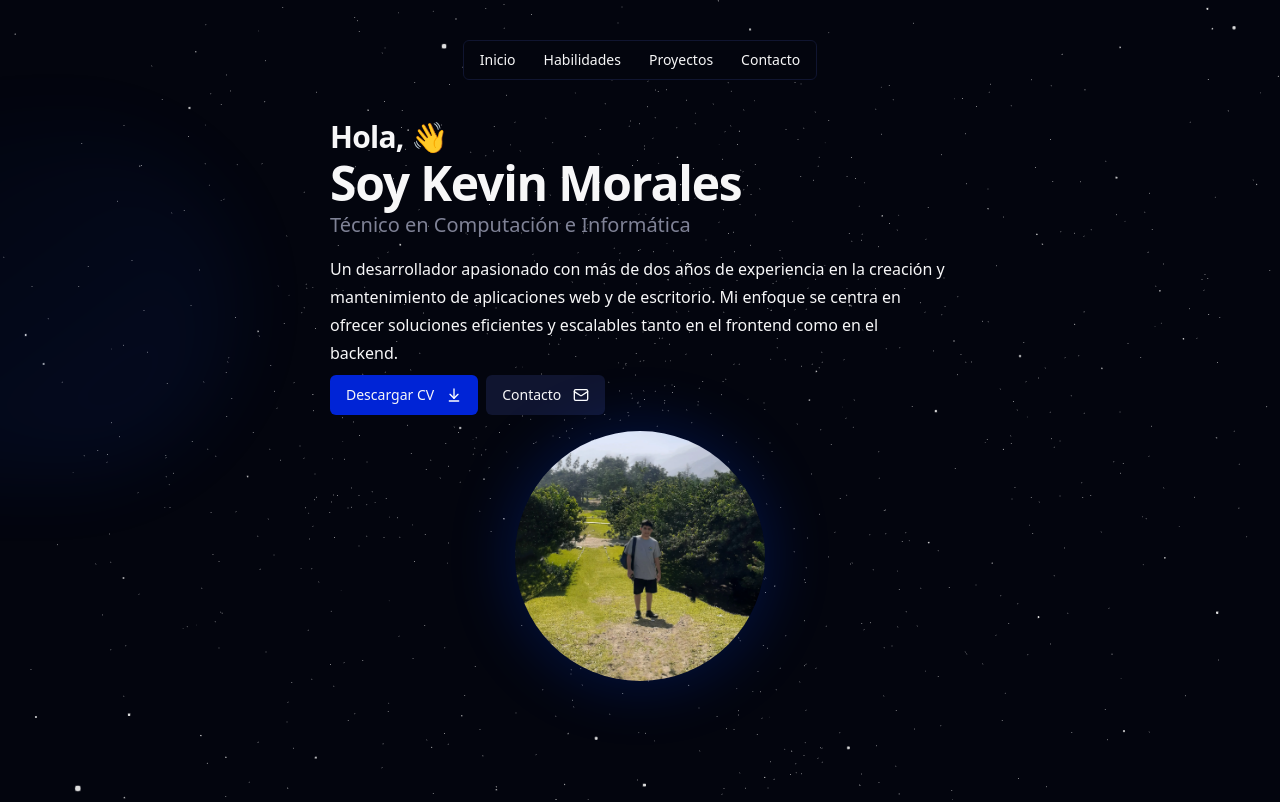
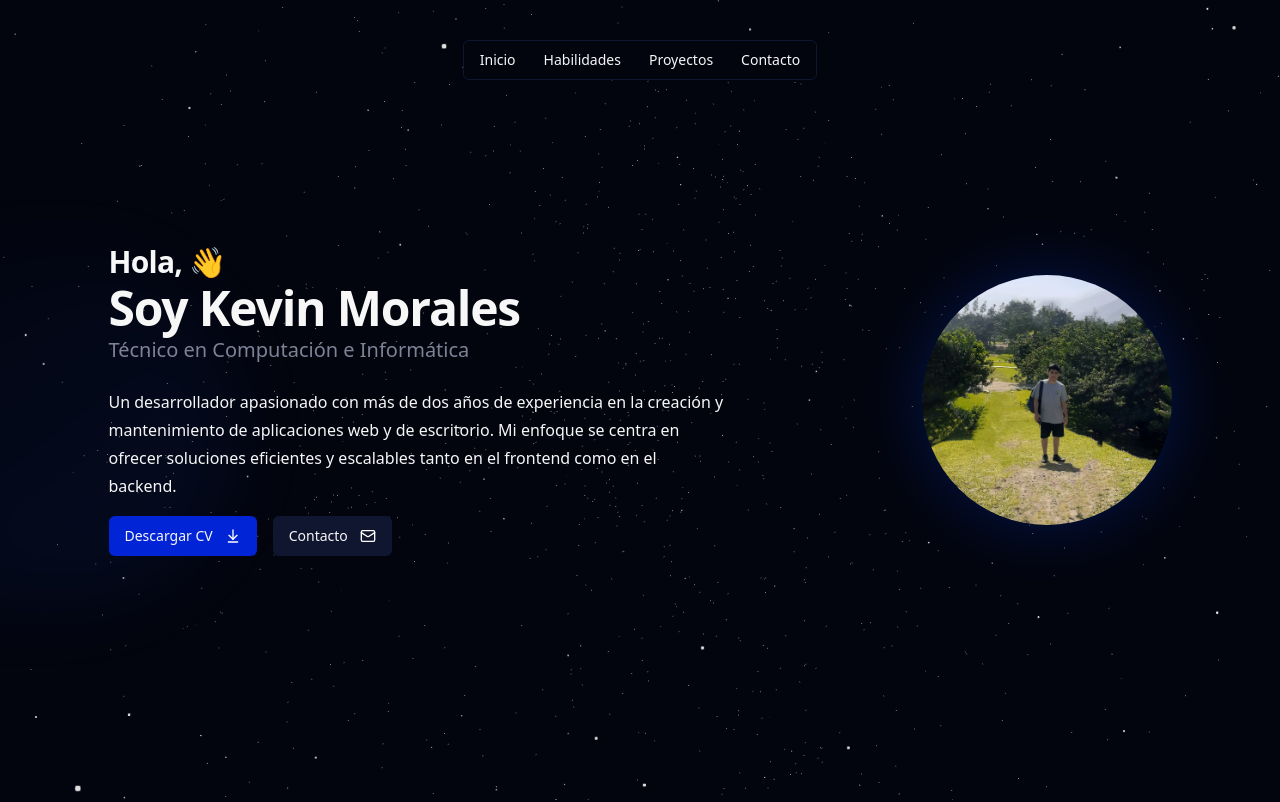
Before and after one commit to kefer16/portafolio, a Next.js app: page / in a window 1280 px wide. Shown: the top 802 px of the page. Built offline with nearby package versions, Linux system fonts and the light colour scheme.

Commit message:
correccion para dispositivos md

```diff
--- a/src/components/banner1.tsx
+++ b/src/components/banner1.tsx
@@ -27,8 +27,8 @@ export default function Banner() {
             before:dark:to-blue-700 before:dark:opacity-10 after:dark:from-sky-900 after:dark:via-[#0141ff]
             after:dark:opacity-40 sm:before:w-[480px] sm:after:w-[240px] before:lg:h-[360px]"
             ></div>
-            <div className="w-full px-5 flex flex-col gap-4 relative place-items-center">
-               <div className="w-full flex flex-col gap-2 md:w-2/4">
+            <div className="w-full px-5 flex flex-col gap-4 relative place-items-center md:flex-row md:justify-around">
+               <div className="w-full flex flex-col gap-2 md:w-2/4 md:gap-4">
                   <div className="flex flex-col gap-1">
                      <TypographyH2 text="Hola, 👋" />
                      <TypographyH1 text="Soy Kevin Morales" />
@@ -37,7 +37,7 @@ export default function Banner() {
                   <TypographyP text="Un desarrollador apasionado con más de dos años de experiencia en la creación
                    y mantenimiento de aplicaciones web y de escritorio. Mi enfoque se centra en ofrecer
                    soluciones eficientes y escalables tanto en el frontend como en el backend." />
-                  <div className="grid grid-cols-2 gap-2 md:flex md:flex-row">
+                  <div className="grid grid-cols-2 gap-4 md:flex md:flex-row">
                      <Button
                         className="w-full transition duration-150 ease-in-out hover:scale-110 md:w-min"
                         variant="default"
```
